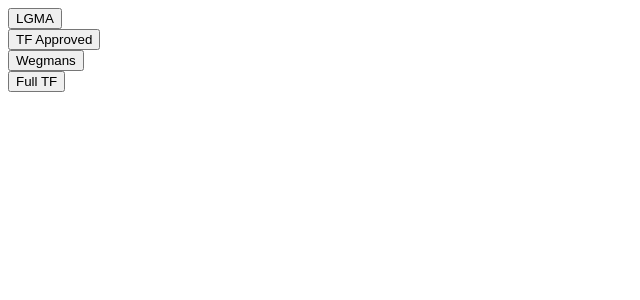
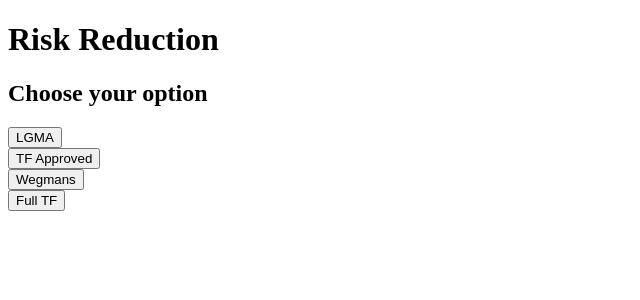
Before and after one commit to Jessth12/ResidualRisk, a React (Create React App) app: page / in a window 1280 px wide. Shown: the top 300 px of the page, without its empty margins (0-640 px from the left). Built offline with nearby package versions, Linux system fonts and the light colour scheme.

Commit message:
structure

```diff
--- a/src/components/App.js
+++ b/src/components/App.js
@@ -8,7 +8,11 @@
 
     return (
 
+
+
        <div>
+           <h1>Risk Reduction</h1>
+           <h2>Choose your option</h2>
            <Button1 />
            <Button2 />
            <Button3 />
```
